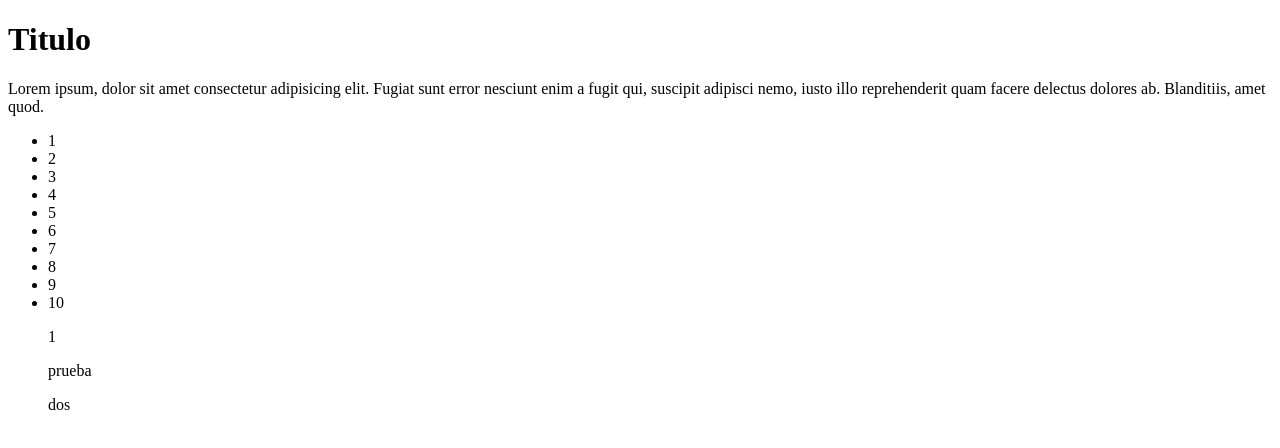
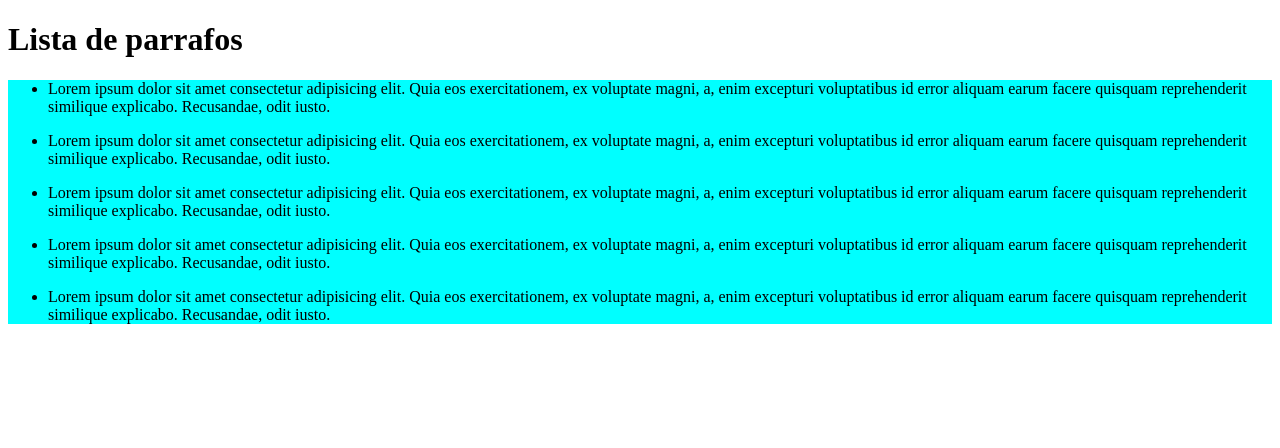
Before and after one commit to gvilchezv/inicio, a plain HTML site: page index.html in a window 1280 px wide. Drawn offline with Linux system fonts and the light colour scheme.

Commit message:
fondo de parrafo color agua

```diff
--- a/index.html
+++ b/index.html
@@ -9,26 +9,34 @@
 </head>
 
 <body>
-    <h1>Titulo </h1>
-    <div>
-        <p>Lorem ipsum, dolor sit amet consectetur adipisicing elit. Fugiat sunt error nesciunt enim a fugit qui,
-            suscipit adipisci nemo, iusto illo reprehenderit quam facere delectus dolores ab. Blanditiis, amet quod.</p>
+    <h1>Lista de parrafos </h1>
+    <div style="background-color: aqua;">
         <ul>
-            <li>1</li>
-            <li>2</li>
-            <li>3</li>
-            <li>4</li>
-            <li>5</li>
-            <li>6</li>
-            <li>7</li>
-            <li>8</li>
-            <li>9</li>
-            <li>10</li>
-
-            <p>1</p>
-            <p>prueba</p>
-            <p>dos</p>
-
+            <li>
+                <p>Lorem ipsum dolor sit amet consectetur adipisicing elit. Quia eos exercitationem, ex voluptate magni,
+                    a, enim excepturi voluptatibus id error aliquam earum facere quisquam reprehenderit similique
+                    explicabo. Recusandae, odit iusto.</p>
+            </li>
+            <li>
+                <p>Lorem ipsum dolor sit amet consectetur adipisicing elit. Quia eos exercitationem, ex voluptate magni,
+                    a, enim excepturi voluptatibus id error aliquam earum facere quisquam reprehenderit similique
+                    explicabo. Recusandae, odit iusto.</p>
+            </li>
+            <li>
+                <p>Lorem ipsum dolor sit amet consectetur adipisicing elit. Quia eos exercitationem, ex voluptate magni,
+                    a, enim excepturi voluptatibus id error aliquam earum facere quisquam reprehenderit similique
+                    explicabo. Recusandae, odit iusto.</p>
+            </li>
+            <li>
+                <p>Lorem ipsum dolor sit amet consectetur adipisicing elit. Quia eos exercitationem, ex voluptate magni,
+                    a, enim excepturi voluptatibus id error aliquam earum facere quisquam reprehenderit similique
+                    explicabo. Recusandae, odit iusto.</p>
+            </li>
+            <li>
+                <p>Lorem ipsum dolor sit amet consectetur adipisicing elit. Quia eos exercitationem, ex voluptate magni,
+                    a, enim excepturi voluptatibus id error aliquam earum facere quisquam reprehenderit similique
+                    explicabo. Recusandae, odit iusto.</p>
+            </li>
 
         </ul>
     </div>
```
